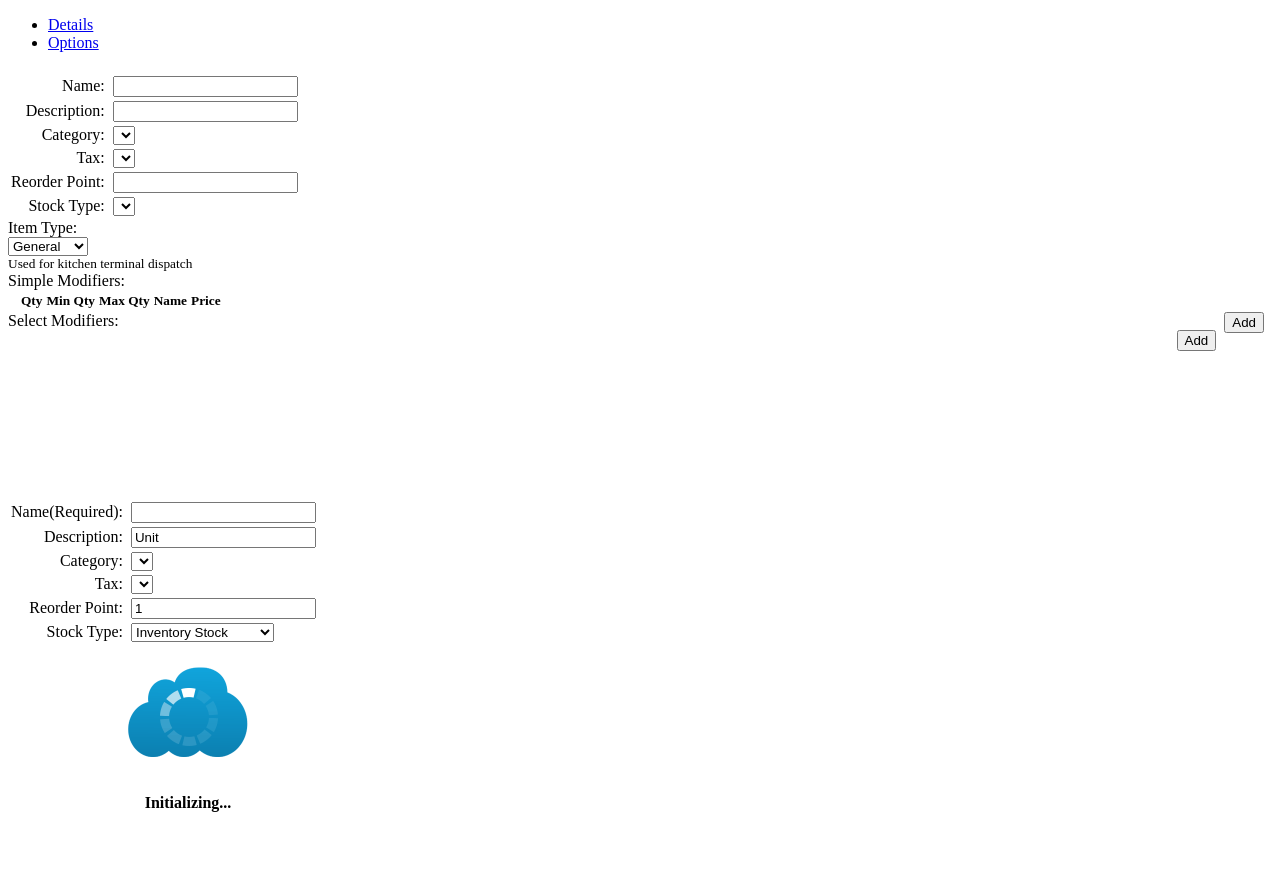
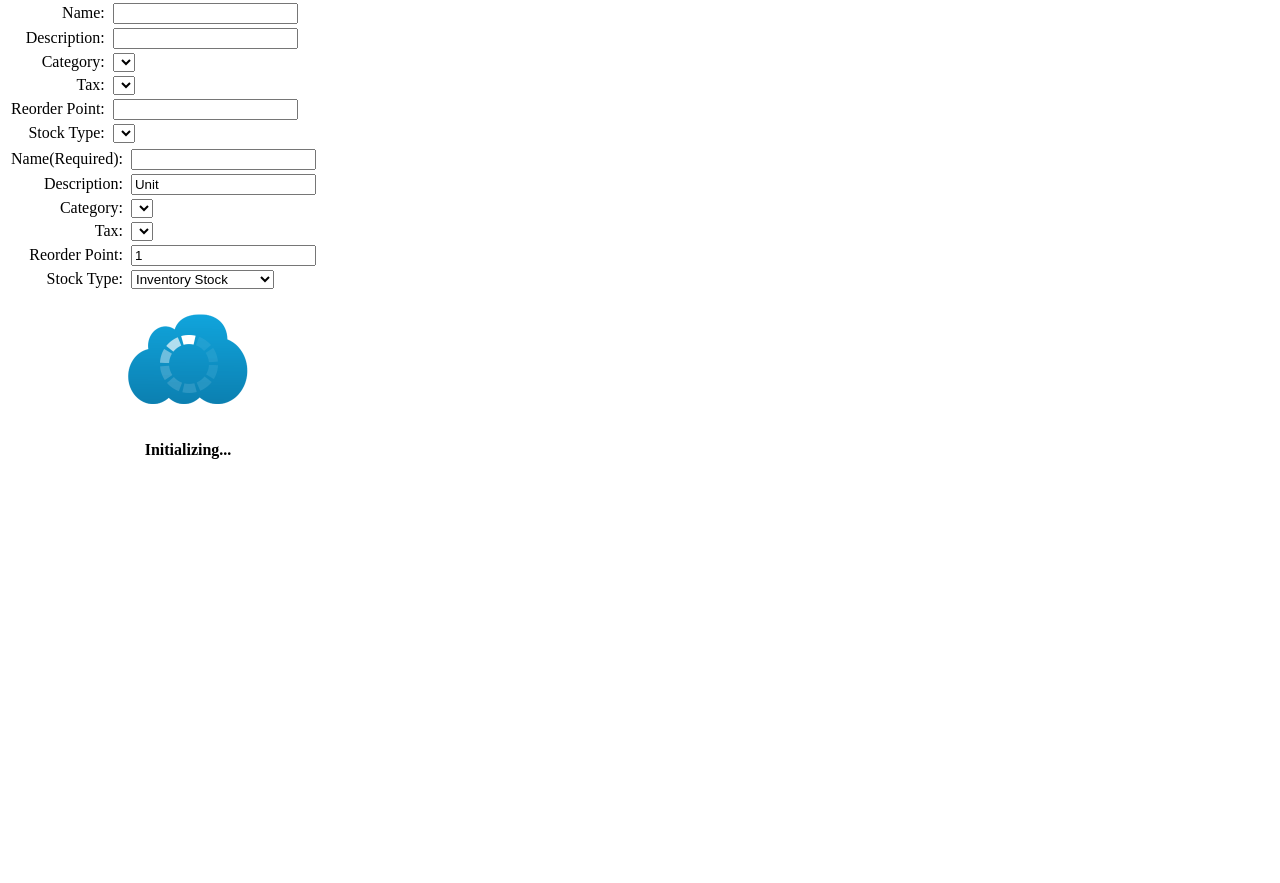
Before and after one commit to KHALEDNOAMAN/pharmacy-pos, a PHP site: page /XeroOAuth-PHP/admin/content/items.php in a window 1280 px wide. Shown: the part 131-1014 px from the top of the page. After the commit the page ends 590 px from the top, so only its background shows below. Run offline with PHP 8.4, Linux system fonts and the light colour scheme; lists and menus that the app fills with data are empty.

Commit message:
Removed options tab under stored items

```diff
--- a/admin/content/items.php
+++ b/admin/content/items.php
@@ -49,20 +49,6 @@
 </div><!-- PAGE CONTENT ENDS -->
 </div><!-- /.col -->
 <div id="editdialog" class="hide">
-    <div class="tabbable" style="min-width: 360px; min-height: 310px;">
-        <ul class="nav nav-tabs">
-            <li class="active">
-                <a href="#itemdetails" data-toggle="tab">
-                    Details
-                </a>
-            </li>
-            <li class="">
-                <a href="#itemoptions" data-toggle="tab">
-                    Options
-                </a>
-            </li>
-        </ul>
-        <div class="tab-content" style="min-height: 320px;padding-top:5px;">
   <div class="tab-pane active in" id="itemdetails">
     <table>
       <tr>
@@ -97,50 +83,98 @@
       </tr>
     </table>
   </div>
-            <div class="tab-pane" id="itemoptions" style="min-height: 280px;">
-                <form class="form-horizontal">
-                    <div class="form-group">
-                        <div class="col-sm-4"><label>Item Type:</label></div>
-                        <div class="col-sm-8">
-                            <select id="itemtype">
-                                <option value="general">General</option>
-                                <option value="food">Food</option>
-                                <option value="beverage">Beverage</option>
-                            </select>
-                            <br/><small>Used for kitchen terminal dispatch</small>
-                        </div>
-                    </div>
-                    <div class="space-4"></div>
-                    <div class="form-group">
-                        <div class="col-sm-12"><label>Simple Modifiers:</label></div>
-                        <table class="table table-stripped table-responsive" style="margin-bottom: 0; padding-left: 10px; margin-right: 10px;">
-                            <thead class="table-header smaller">
-                                <tr>
-                                    <th><small>Qty</small></th>
-                                    <th><small>Min Qty</small></th>
-                                    <th><small>Max Qty</small></th>
-                                    <th><small>Name</small></th>
-                                    <th><small>Price</small></th>
-                                    <th></th>
-                                </tr>
-                            </thead>
-                            <tbody id="itemmodtable">
-
-                            </tbody>
-                        </table>
-                        <button style="float: right; margin-right: 8px;" class="btn btn-primary btn-xs" onclick="addItemModifier();">Add</button>
-                        <div class="col-sm-12"><label>Select Modifiers:</label></div>
-                        <table class="table table-stripped table-responsive" style="margin-bottom: 0; padding-left: 10px; margin-right: 10px;">
-                            <tbody id="itemselmodtable">
-
-                            </tbody>
-                        </table>
-                        <button style="float: right; margin-right: 8px;" class="btn btn-primary btn-xs" onclick="addSelectItemModifier();">Add</button>
-                    </div>
-                </form>
-            </div>
-        </div>
-    </div>
+<!--    <div class="tabbable" style="min-width: 360px; min-height: 310px;">-->
+<!--        <ul class="nav nav-tabs">-->
+<!--            <li class="active">-->
+<!--                <a href="#itemdetails" data-toggle="tab">-->
+<!--                    Details-->
+<!--                </a>-->
+<!--            </li>-->
+<!--            <li class="">-->
+<!--                <a href="#itemoptions" data-toggle="tab">-->
+<!--                    Options-->
+<!--                </a>-->
+<!--            </li>-->
+<!--        </ul>-->
+<!--        <div class="tab-content" style="min-height: 320px;padding-top:5px;">-->
+<!--            <div class="tab-pane active in" id="itemdetails">-->
+<!--                <table>-->
+<!--                    <tr>-->
+<!--                        <td style="text-align: right;"><label>Name:&nbsp;</label></td>-->
+<!--                        <td><input id="itemname" class="form-control" type="text"/>-->
+<!--                            <input id="itemid" type="hidden"/></td>-->
+<!--                    </tr>-->
+<!--                    <tr>-->
+<!--                        <td style="text-align: right;"><label>Description:&nbsp;</label></td>-->
+<!--                        <td><input class="form-control" id="itemdesc" type="text"/></td>-->
+<!--                    </tr>-->
+<!--                    <tr>-->
+<!--                        <td style="text-align: right;"><label>Category:&nbsp;</label></td>-->
+<!--                        <td><select id="itemcategory" class="catselect form-control">-->
+<!--                            </select></td>-->
+<!--                    </tr>-->
+<!--                    <tr>-->
+<!--                        <td style="text-align: right;"><label>Tax:&nbsp;</label></td>-->
+<!--                        <td><select id="itemtax" class="taxselect form-control">-->
+<!--                            </select></td>-->
+<!--                    </tr>-->
+<!--                    <tr>-->
+<!--                        <td style="text-align: right;"><label>Reorder Point:&nbsp;</label></td>-->
+<!--                        <td><input class="form-control" id="itemreorderpoint" type="text"/></td>-->
+<!--                    </tr>-->
+<!--                    <tr>-->
+<!--                      <td style="text-align: right;"><label>Stock Type:&nbsp;</label></td>-->
+<!--                      <td>-->
+<!--                        <select id="stocktype" class="stockselect form-control">-->
+<!--                        </select>-->
+<!--                      </td>-->
+<!--                    </tr>-->
+<!--                </table>-->
+<!--            </div>-->
+<!--            <div class="tab-pane" id="itemoptions" style="min-height: 280px;">-->
+<!--                <form class="form-horizontal">-->
+<!--                    <div class="form-group">-->
+<!--                        <div class="col-sm-4"><label>Item Type:</label></div>-->
+<!--                        <div class="col-sm-8">-->
+<!--                            <select id="itemtype">-->
+<!--                                <option value="general">General</option>-->
+<!--                                <option value="food">Food</option>-->
+<!--                                <option value="beverage">Beverage</option>-->
+<!--                            </select>-->
+<!--                            <br/><small>Used for kitchen terminal dispatch</small>-->
+<!--                        </div>-->
+<!--                    </div>-->
+<!--                    <div class="space-4"></div>-->
+<!--                    <div class="form-group">-->
+<!--                        <div class="col-sm-12"><label>Simple Modifiers:</label></div>-->
+<!--                        <table class="table table-stripped table-responsive" style="margin-bottom: 0; padding-left: 10px; margin-right: 10px;">-->
+<!--                            <thead class="table-header smaller">-->
+<!--                                <tr>-->
+<!--                                    <th><small>Qty</small></th>-->
+<!--                                    <th><small>Min Qty</small></th>-->
+<!--                                    <th><small>Max Qty</small></th>-->
+<!--                                    <th><small>Name</small></th>-->
+<!--                                    <th><small>Price</small></th>-->
+<!--                                    <th></th>-->
+<!--                                </tr>-->
+<!--                            </thead>-->
+<!--                            <tbody id="itemmodtable">-->
+<!---->
+<!--                            </tbody>-->
+<!--                        </table>-->
+<!--                        <button style="float: right; margin-right: 8px;" class="btn btn-primary btn-xs" onclick="addItemModifier();">Add</button>-->
+<!--                        <div class="col-sm-12"><label>Select Modifiers:</label></div>-->
+<!--                        <table class="table table-stripped table-responsive" style="margin-bottom: 0; padding-left: 10px; margin-right: 10px;">-->
+<!--                            <tbody id="itemselmodtable">-->
+<!---->
+<!--                            </tbody>-->
+<!--                        </table>-->
+<!--                        <button style="float: right; margin-right: 8px;" class="btn btn-primary btn-xs" onclick="addSelectItemModifier();">Add</button>-->
+<!--                    </div>-->
+<!--                </form>-->
+<!--            </div>-->
+<!--        </div>-->
+<!--    </div>-->
 </div>
 <div id="adddialog" class="hide">
     <table>
--- a/library/wpos/models/WposAdminStats.php
+++ b/library/wpos/models/WposAdminStats.php
@@ -448,6 +448,7 @@ class WposAdminStats {
             $stats[$stock['id']]->name = $stock['name'];
             $stats[$stock['id']]->supplier = $stock['supplier'];
             $stats[$stock['id']]->stocklevel = $stock['stocklevel'];
+            $stats[$stock['id']]->stockType = $stock['stockType'];
             $stats[$stock['id']]->stockvalue = $stock['stockvalue'];
         }
         $result['data'] = $stats;
@@ -477,6 +478,7 @@ class WposAdminStats {
                 if ($item['name'] == $stock['name']) {
                     $stats[$stock['name']]->stocklevel += $stock['stocklevel'];
                     $stats[$stock['name']]->reorderpoint = $stock['reorderPoint'];
+                    $stats[$stock['name']]->stockType = $stock['stockType'];
                 }
             }
         }
```
Also changed, not shown: admin/content/reports.php (+5 -2 lines). Lines whose indentation alone changed are shown as unchanged.
